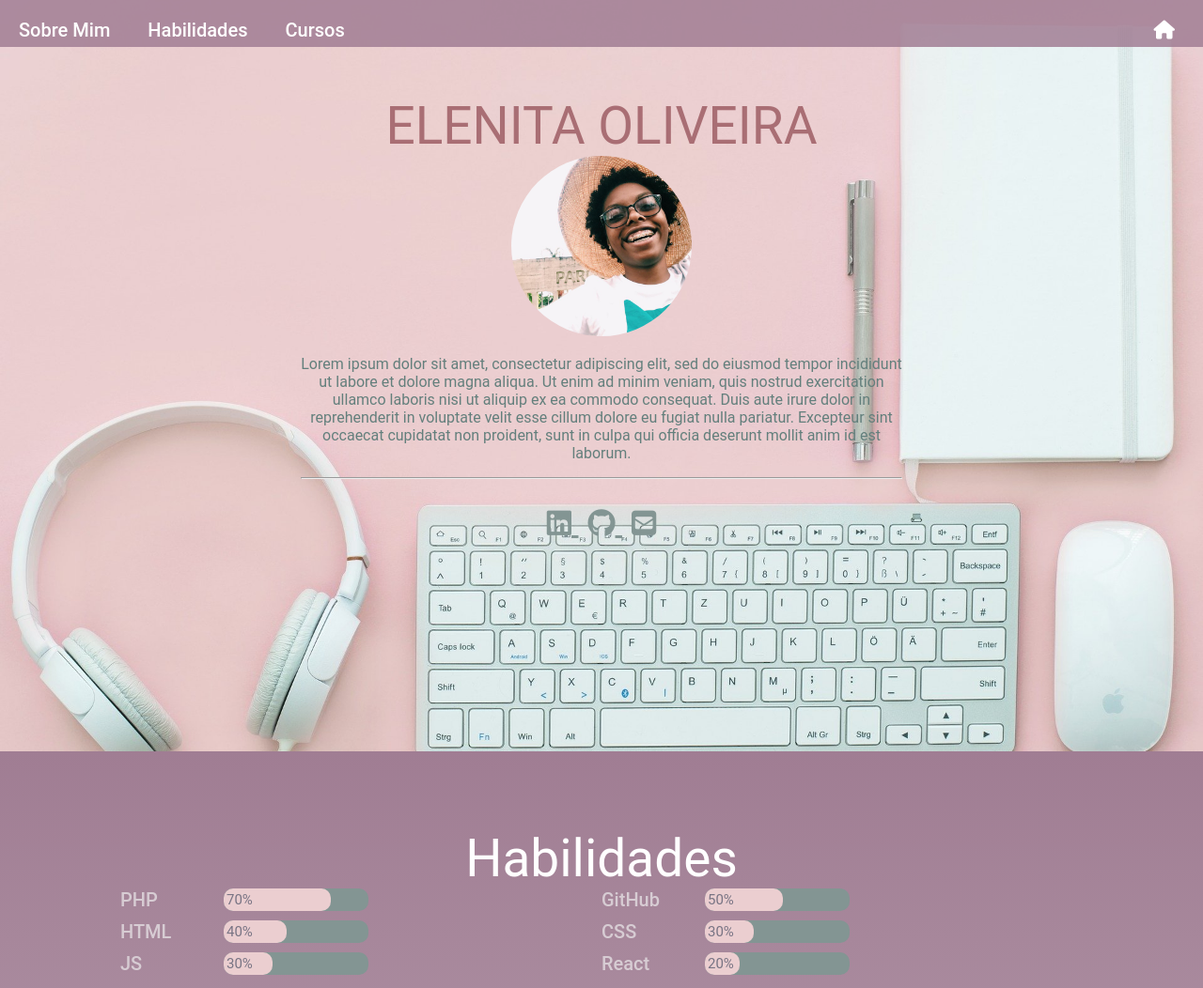
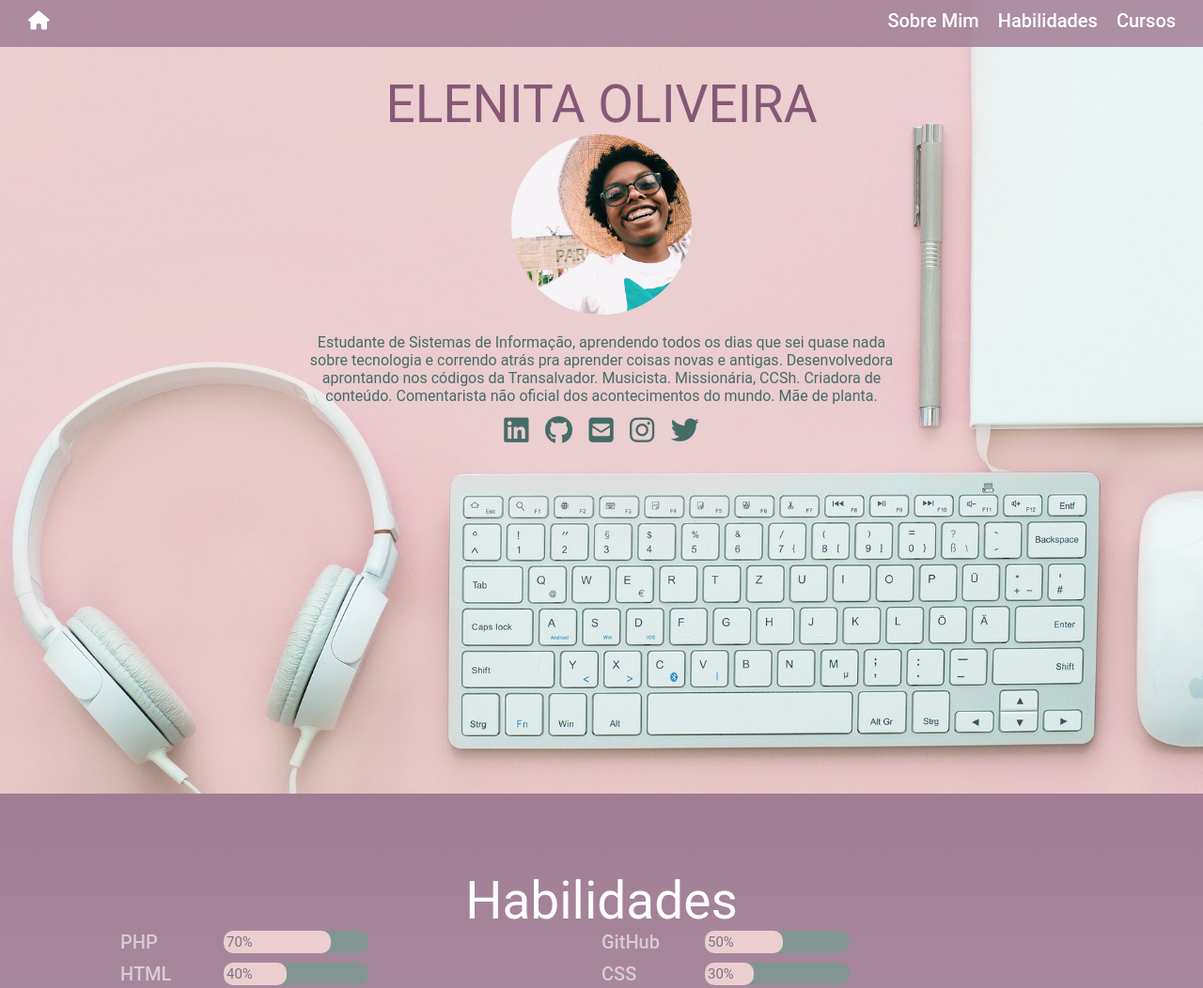
Before and after one commit to lenananita/my-page, a plain HTML site: page index.html in a window 1280 px wide. Shown: the top 1052 px of the page at 94% size. Drawn offline with Linux system fonts and the light colour scheme.

Commit message:
mudanças no header e background

```diff
--- a/index.html
+++ b/index.html
@@ -5,6 +5,7 @@
 		<title>Elenita Oliveira</title>
 		<link rel="stylesheet" href="styles/style.css">
     	<link rel="stylesheet" href="styles/progress.css">
+    	<link rel="shortcut icon" type="image/x-icon" href="images/favicon.ico">
 		<script src="https://kit.fontawesome.com/abfb7dbbdb.js" crossorigin="anonymous"></script>
 	</head>
 	<body>
@@ -19,9 +20,8 @@
 				<div class="title">ELENITA OLIVEIRA</div>
 				<img src="images/me.jpeg" alt="foto de elenita de chapéu e sorrindo" class="me">
 				<p>
-					Lorem ipsum dolor sit amet, consectetur adipiscing elit, sed do eiusmod tempor incididunt ut labore et dolore magna aliqua. Ut enim ad minim veniam, quis nostrud exercitation ullamco laboris nisi ut aliquip ex ea commodo consequat. Duis aute irure dolor in reprehenderit in voluptate velit esse cillum dolore eu fugiat nulla pariatur. Excepteur sint occaecat cupidatat non proident, sunt in culpa qui officia deserunt mollit anim id est laborum.
+					Estudante de Sistemas de Informação, aprendendo todos os dias que sei quase nada sobre tecnologia e correndo atrás pra aprender coisas novas e antigas. Desenvolvedora aprontando nos códigos da <a href="http://www.transalvador.salvador.ba.gov.br/">Transalvador</a>. Musicista. Missionária, CCSh. Criadora de conteúdo. Comentarista não oficial dos acontecimentos do mundo. Mãe de planta.
 				</p>
-				<hr>
 				<div class="contacts">
 					<a href="https://www.linkedin.com/in/elenita-o-4749a5a0/">
 						<i class="fab fa-linkedin"></i>
@@ -31,6 +31,12 @@
 					</a>
 					<a href="malito:nana.elenita222@gmail.com">
 						<i class="fas fa-envelope-square"></i>
+					</a>
+					<a href="https://www.instagram.com/_elenight/">
+						<i class="fab fa-instagram"></i>
+					</a>
+					<a href="https://twitter.com/_elenight">
+						<i class="fab fa-twitter"></i>
 					</a>
 				</div>
 			</div>
--- a/styles/style.css
+++ b/styles/style.css
@@ -26,42 +26,46 @@ header{
 .header-item {
     font-size: 20px;
     font-weight: 500;
-    margin: 20px;
+    margin: 10px;
     color: #fff;
-    text-decoration: none
+    text-decoration: none;
+    right: 25px;
+    position: relative;
+    left: 73%;
 }
 
 #about{
 	background-image: url("../images/bg.jpg");
 	background-repeat: no-repeat;
 	background-size: cover;
-	height: 100vh;
-	color: #637F7C;
+	height: 115vh;
+	color: #466C68;
+	margin-top: -75px;
 }
 
-
-.hr{
-	margin-top: 30%;
+#about a{
+	color: #466C68;
+	text-decoration: none;
 }
 
 .home{
 	font-size: 20px;
 	font-weight: 500;
-	margin: 20px;
+	margin: 10px;
 	color: #fff;
 	position: absolute;
-	right: 10px;
+	left: 20px;
 }
 
 .container{
 	width: 50%;
 	margin: auto;
 	text-align: center;
-	padding-top: 8%;
+	padding-top: 12%;
 }
 
 .title{
-	color: #A96E74;
+	color: #875876;
 	font-size: 55px;
 	text-align: center;
 }
@@ -80,7 +84,7 @@ header{
 }
 
 .contacts{
-	margin-top: 30px;
+	margin-top: -6px;
 }
 
 .contacts a {
@@ -100,7 +104,7 @@ header{
 	background-image: linear-gradient(to top, #a07d93, #a7879b, #ad90a3, #b49aab, #bba4b3);
     background-repeat: no-repeat;
     background-size: cover;
-    height: 150vh;
+    height: 170vh;
 }
 
 .container1{
```
Also changed, not shown: images/favicon.ico (added).
